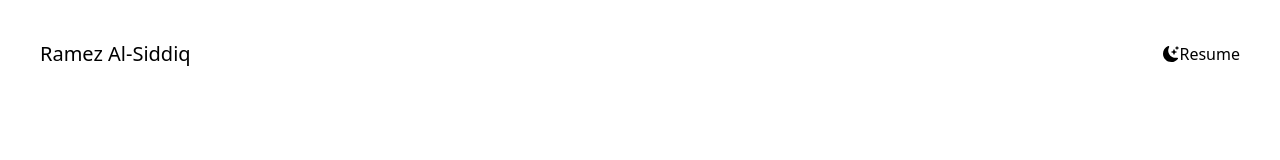
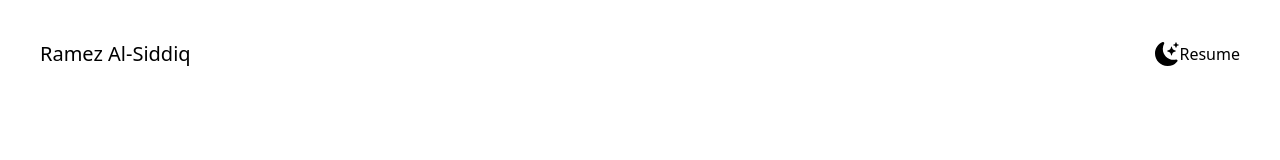
Before and after one commit to ram-ram14/cuddly-meme, a Next.js app in the folder my-portfolio/my-portfolio/: page / in a window 1280 px wide. Shown: the top 160 px of the page. Built offline with nearby package versions, Linux system fonts and the light colour scheme.

Commit message:
added styling to the dark mode react element

```diff
--- a/my-portfolio/my-portfolio/pages/index.js
+++ b/my-portfolio/my-portfolio/pages/index.js
@@ -16,7 +16,7 @@ export default function Home() {
             <h1 className='text-xl'>Ramez Al-Siddiq</h1>
             <ul className='flex items-center'>
               <li>
-                <BsFillMoonStarsFill />
+                <BsFillMoonStarsFill className='cursor-pointer text-2xl'/>
               </li>
               <li>
                 <a href='#'>Resume</a>
```
